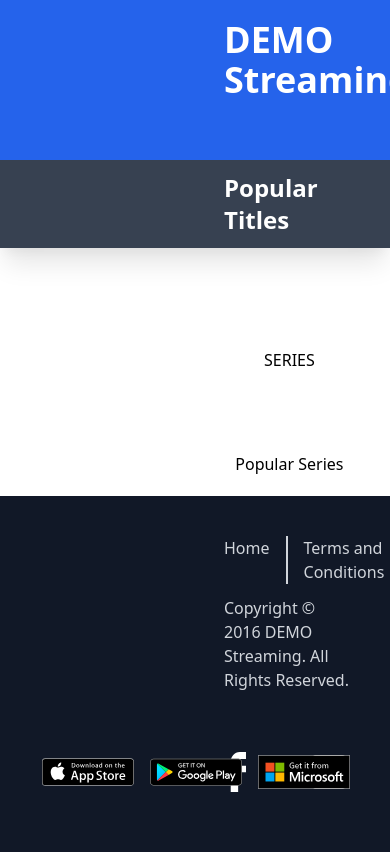
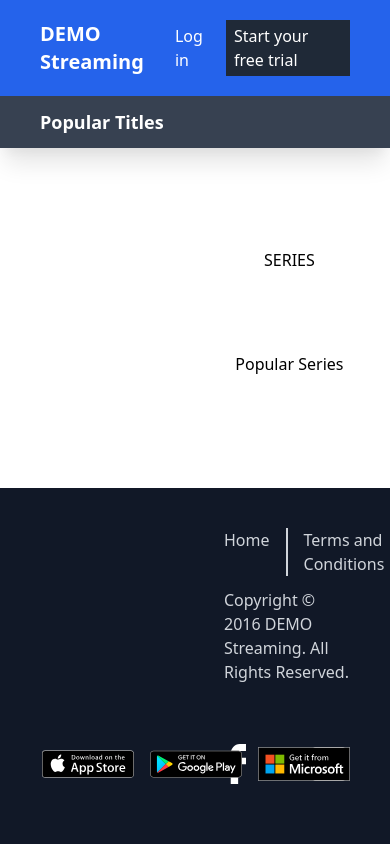
Before and after one commit to ponyjackal/react-movies-series, a React (Create React App) app: page /home in a window 390 px wide. Shown: the top 852 px of the page. Built offline with nearby package versions, Linux system fonts and the light colour scheme.

Commit message:
add responsiveness in Header

```diff
--- a/src/components/Header.js
+++ b/src/components/Header.js
@@ -3,15 +3,17 @@ import React from "react";
 const cStyles = {
   header: "flex flex-col",
   headerTop:
-    "flex flex-row justify-between bg-blue-600 py-5 pl-56 pr-10 shadow-xl",
-  headerTitle: "font-sans font-bold text-4xl antialiased text-white",
+    "flex flex-row justify-between bg-blue-600 py-5 pl-10 md:pl-36 lg:pl-56 pr-10 shadow-xl",
+  headerTitle:
+    "font-sans font-bold text-xl md:text-2xl lg:text-4xl antialiased text-white",
   headerLeft: "flex flex-row items-center space-x-4",
-  login: "font-sans text-xl text-white",
+  login: "font-sans text-base md:text-lg lg:text-xl text-white",
   freeTrial:
-    "font-sans text-xl text-white bg-gray-800 px-2 py-1 hover:bg-gray-700",
+    "font-sans text-base md:text-lg lg:text-xl text-white bg-gray-800 px-2 py-1 hover:bg-gray-700",
   headerBottom:
-    "flex flex-row justify-between bg-gray-700 py-3 pl-56 pr-10 shadow-xl",
-  subTitle: "font-sans font-bold text-2xl antialiased text-white",
+    "flex flex-row justify-between bg-gray-700 py-3 pr-10 pl-10 md:pl-36 lg:pl-56 shadow-xl",
+  subTitle:
+    "font-sans font-bold text-lg md:text-1xl lg:text-2xl antialiased text-white",
 };
 
 const Header = ({ subTitle }) => {
```
